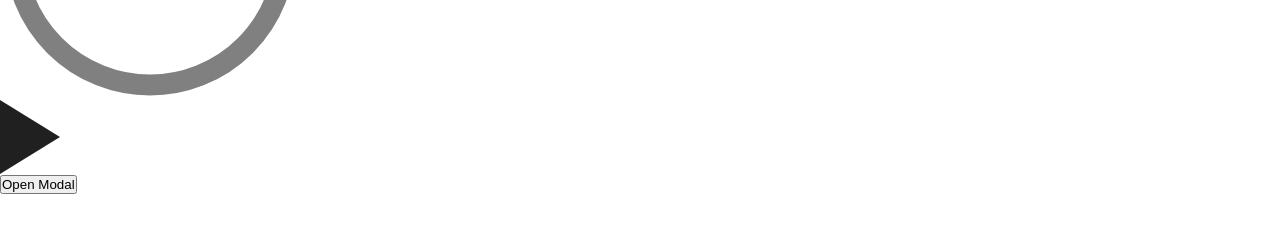
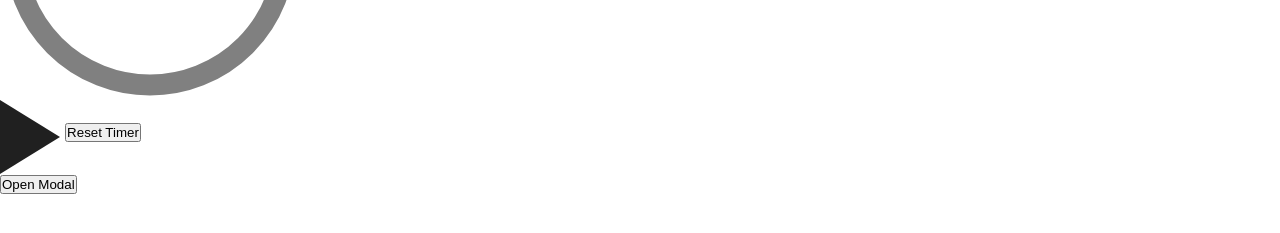
Before and after one commit to AroshHeenkenda/UniHack2023, a plain HTML site: page main.html in a window 1280 px wide. Shown: the part 271-504 px from the top of the page. Drawn offline with nearby package versions, Linux system fonts and the light colour scheme.

Commit message:
Create a button to reset the timer

```diff
--- a/main.html
+++ b/main.html
@@ -40,6 +40,8 @@
 
             <button class="pause_button" id="pause_button"  onclick="pauseTimer()"></button>
 
+            <button class="reset_timer" id="reset_timer" onclick="resetTimer()"> Reset Timer </button>
+
         </div>
 
         </div>
--- /dev/null
+++ b/scripts/api.js
@@ -0,0 +1 @@
+// Place to store any API keys
--- a/scripts/main.js
+++ b/scripts/main.js
@@ -46,6 +46,13 @@ function pauseTimer() {
     }
 }
 
+
+function resetTimer() {
+
+
+}
+
+
 //On load
 // Start with an initial value of 20 seconds
 const TIME_LIMIT = 10;
```
Also changed, not shown: styles/main.css (+7 -0 lines).
